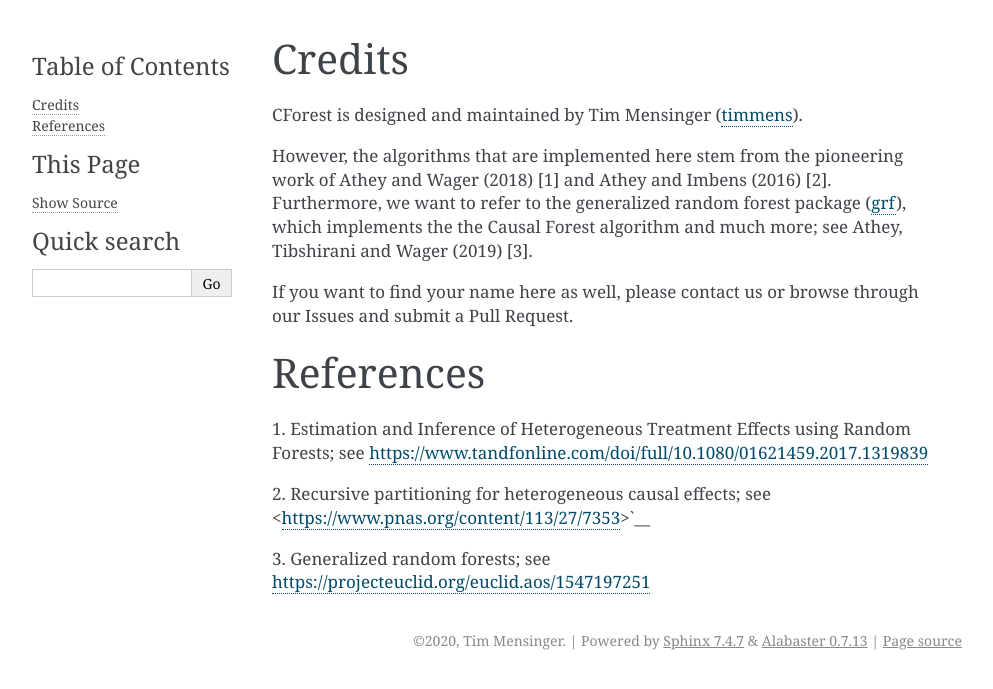
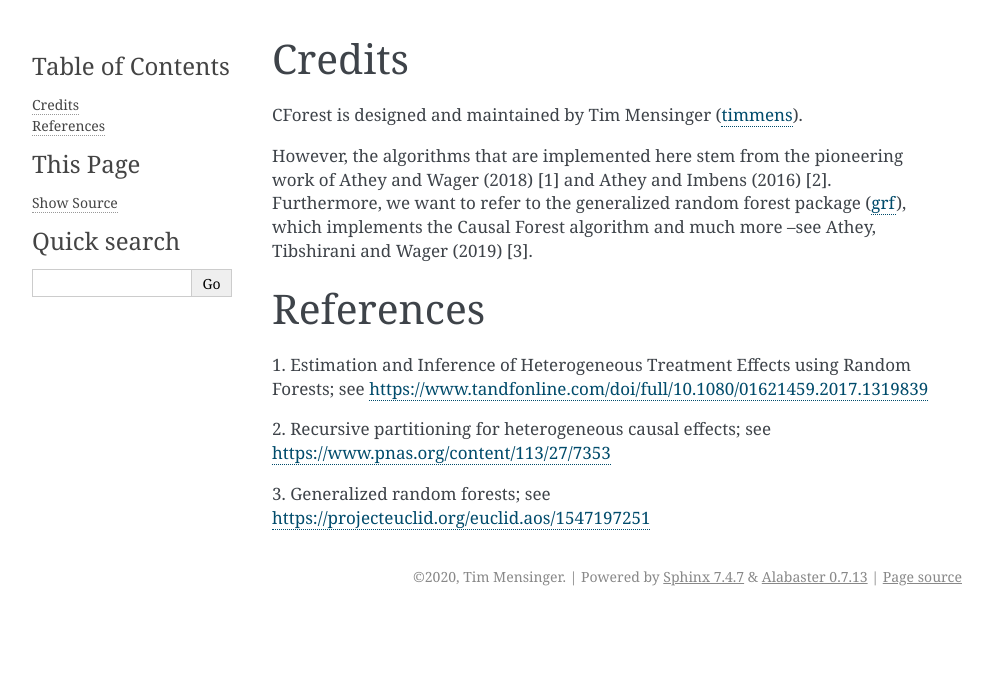
Before and after one commit to timmens/causal-forest, a Sphinx documentation site: the page built from docs/source/credits.rst, in a window 1280 px wide. Shown: the top 689 px of the page, without its empty margins (148-1141 px from the left). Built offline with Sphinx 7.4.7, drawn with Linux system fonts in a browser that asks for light colours.

Commit message:
Fix typos documentation.

```diff
--- a/docs/source/credits.rst
+++ b/docs/source/credits.rst
@@ -7,11 +7,8 @@ CForest is designed and maintained by Tim Mensinger (`timmens
 However, the algorithms that are implemented here stem from the pioneering work
 of Athey and Wager (2018) [1] and Athey and Imbens (2016) [2].
 Furthermore, we want to refer to the generalized random forest package (`grf
-<https://github.com/grf-labs/grf>`_), which implements the the Causal Forest
-algorithm and much more; see Athey, Tibshirani and Wager (2019) [3].
-
-If you want to find your name here as well, please contact us or browse through
-our Issues and submit a Pull Request.
+<https://github.com/grf-labs/grf>`_), which implements the Causal Forest
+algorithm and much more --see Athey, Tibshirani and Wager (2019) [3].
 
 
 References
@@ -21,7 +18,7 @@ References
 Forests; see https://www.tandfonline.com/doi/full/10.1080/01621459.2017.1319839
 
 2. Recursive partitioning for heterogeneous causal effects; see
-<https://www.pnas.org/content/113/27/7353>`__
+https://www.pnas.org/content/113/27/7353
 
 3. Generalized random forests; see
 https://projecteuclid.org/euclid.aos/1547197251
```
Also changed, not shown: docs/source/index.rst (+0 -9 lines).
